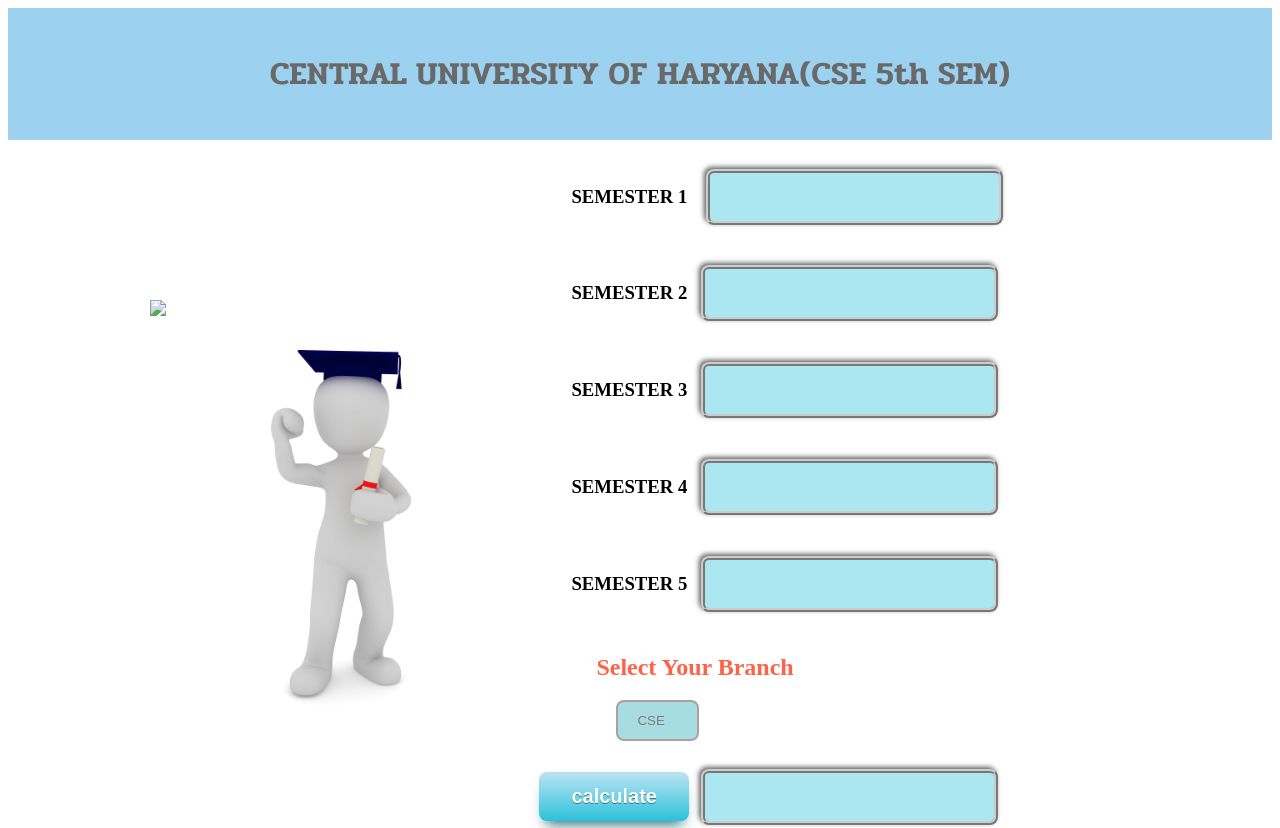
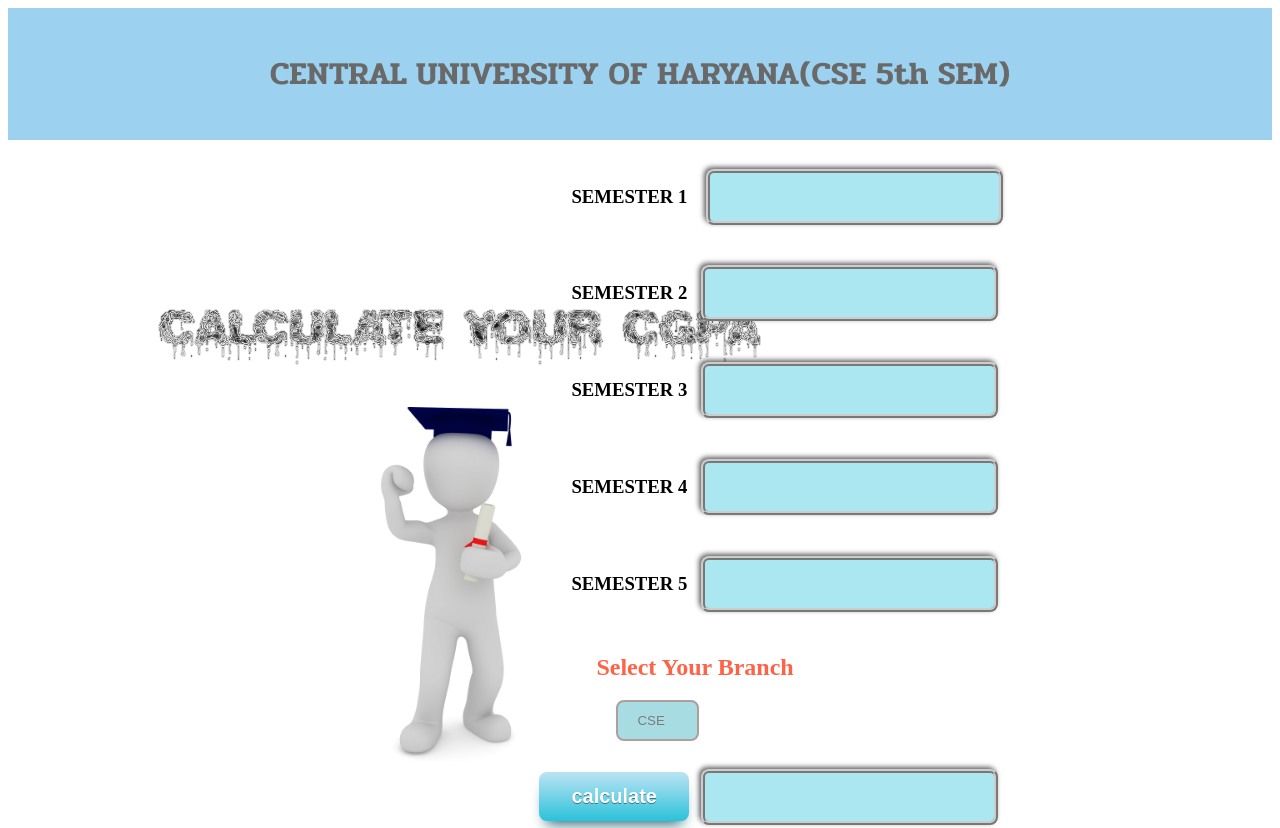
Before and after one commit to imkunalkumar/CGPA-Calculator, a plain HTML site: page index.html in a window 1280 px wide. Shown: the top 828 px of the page. Drawn offline with Linux system fonts and the light colour scheme; files whose address does not match are found by name.

Commit message:
Update index.html

```diff
--- a/index.html
+++ b/index.html
@@ -15,7 +15,7 @@
         <div class="header">
 	<h1><center>CENTRAL UNIVERSITY OF HARYANA(CSE 5th SEM)</center></h1></div>
         <div class="animation">
-        <img src="image/img.gif"><br>
+        <img src="img/img.gif"><br>
 		<center><img src="image/img2.jpg" width="400" height="400"></center>
 		</div>
         <div class="form-position">
```
